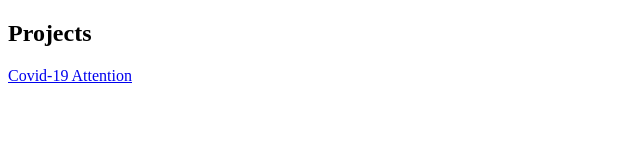
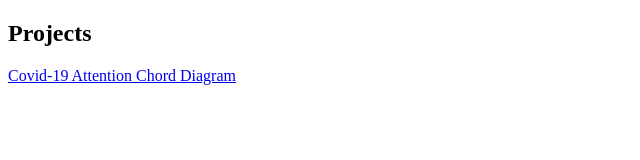
Before and after one commit to SallyWY/SallyWY.github.io, a plain HTML site: page index.html in a window 1280 px wide. Shown: the whole page, without its empty margins (0-640 px from the left). Drawn offline with Linux system fonts and the light colour scheme.

Commit message:
Chord Diagram

```diff
--- a/index.html
+++ b/index.html
@@ -8,6 +8,7 @@
 <section>
 	<h1>Projects</h1>
 	<a href="Covid19Attention.html" target="_blank"> Covid-19 Attention </a>
+	<a href="ChordDiagram.html" target="_blank"> Chord Diagram </a>
 </section>
 
 </body>
```
